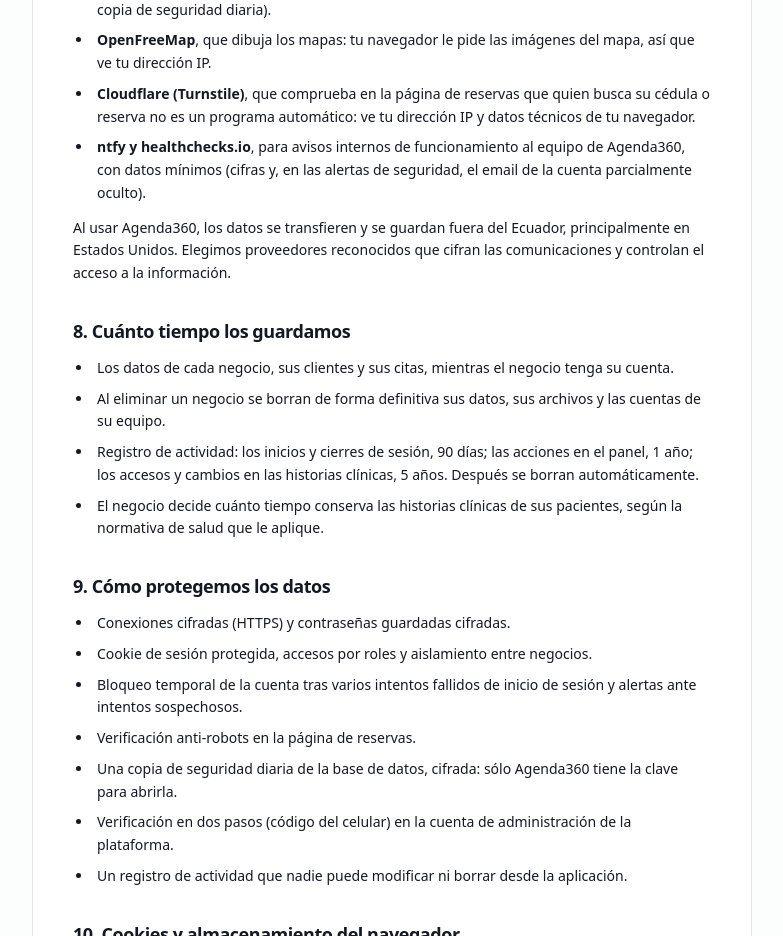
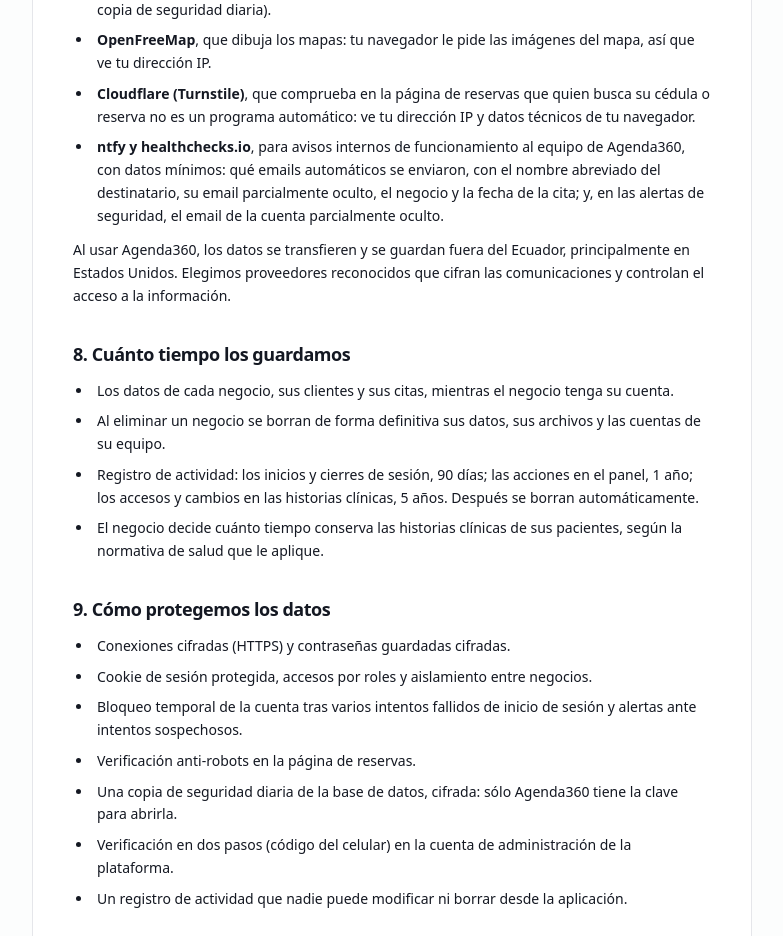
Before and after one commit to jhordan-huera/agenda-front, a React (Vite) app: page /privacidad in a window 1280 px wide. Shown: the part 2060-2996 px from the top of the page, without its empty margins (248-1031 px from the left). Built offline with nearby package versions, Linux system fonts and the light colour scheme; no server answers.

Commit message:
Política de privacidad: qué datos llevan los avisos internos de ntfy

```diff
--- a/src/pages/privacy-page.tsx
+++ b/src/pages/privacy-page.tsx
@@ -177,7 +177,9 @@
               </li>
               <li>
                 <strong>ntfy y healthchecks.io</strong>, para avisos internos de funcionamiento al equipo de {APP_NAME}, con
-                datos mínimos (cifras y, en las alertas de seguridad, el email de la cuenta parcialmente oculto).
+                datos mínimos: qué emails automáticos se enviaron, con el nombre abreviado del destinatario, su email
+                parcialmente oculto, el negocio y la fecha de la cita; y, en las alertas de seguridad, el email de la
+                cuenta parcialmente oculto.
               </li>
             </ul>
             <p>
```
